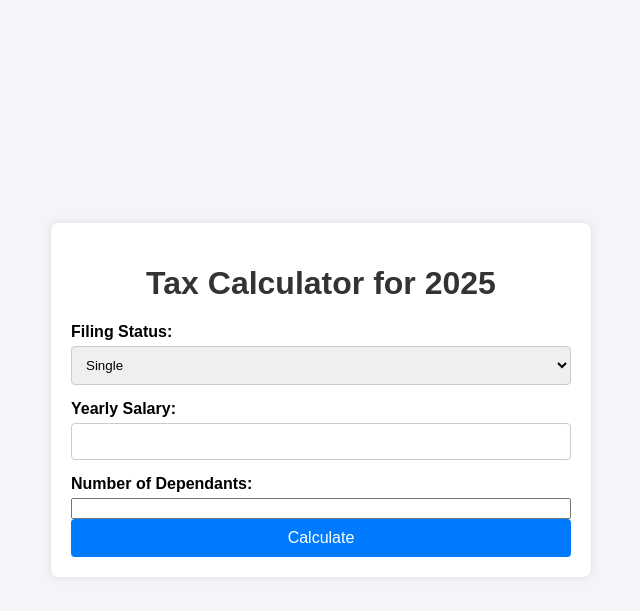
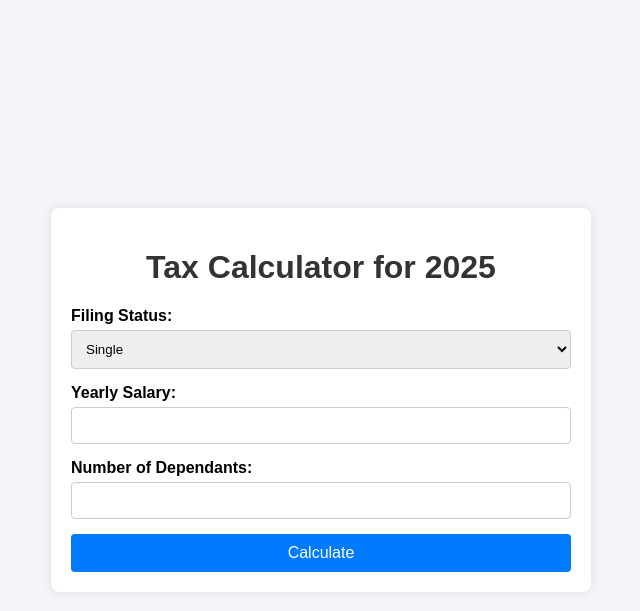
Before and after one commit to iwindon/2024_Tax_Brackets, a Flask app: page / in a window 1280 px wide. Shown: the top 611 px of the page, without its empty margins (319-959 px from the left). Run offline with Flask 2, Linux system fonts and the light colour scheme.

Commit message:
fixed UI issue

```diff
--- a/static/styles.css
+++ b/static/styles.css
@@ -33,11 +33,13 @@ label {
     font-weight: bold;
 }
 
-input[type="text"], select {
+input[type="text"], input[type="number"], select {
     padding: 10px;
     margin-bottom: 15px;
     border: 1px solid #ccc;
     border-radius: 4px;
+    width: 100%;
+    box-sizing: border-box;
 }
 
 input[type="submit"] {
@@ -77,3 +79,10 @@ input[type="submit"] {
         .result a:hover {
             background-color: #0056b3;
         }
+
+.flashes {
+    list-style-type: none;
+    padding: 0;
+    margin-bottom: 15px;
+    color: red;
+}
```
Also changed, not shown: templates/form.html (line endings or trailing spaces).
